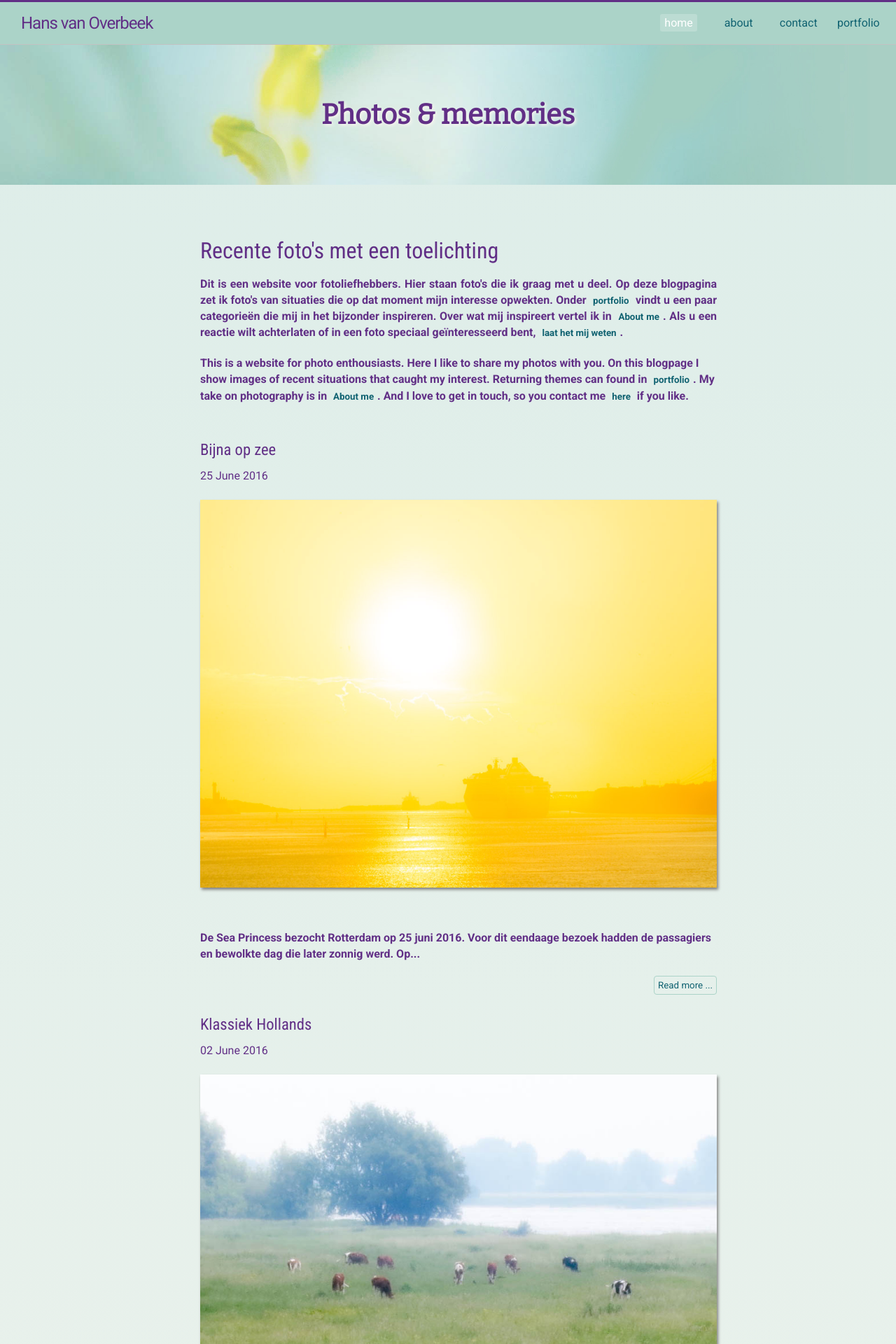
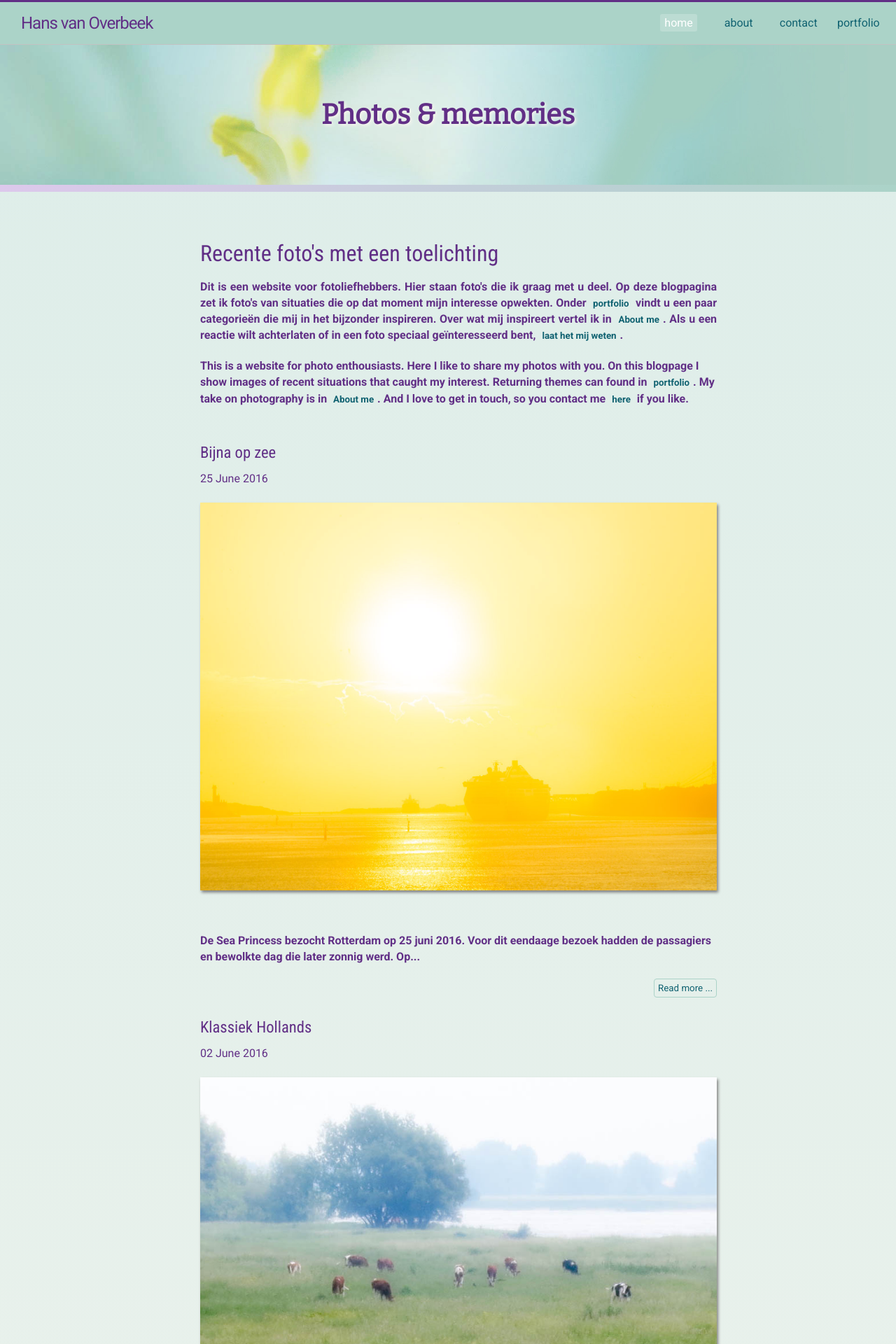
Before and after one commit to hansvanoverbeek/photoblog, a Jekyll site: the page built from index.html, in a window 1280 px wide. Shown: the top 1920 px of the page at 70% size. Built offline with Jekyll 4.4.1, drawn with Linux system fonts in a browser that asks for light colours; the list of posts is cut into pages by our own code.

Commit message:
header.html

```diff
--- a/_includes/header.html
+++ b/_includes/header.html
@@ -45,6 +45,6 @@
   {% if page.url == '/portfolio/' %}
     <img src="{{site.baseurl}}/images/bg-portfolio.jpg" alt="header photo">
   {% endif %}
+</section>
 
-<!--<div class="gradient-bar"></div>-->
-</section>
+<div class="gradient-bar"></div>
```
Lines whose indentation alone changed are shown as unchanged.
